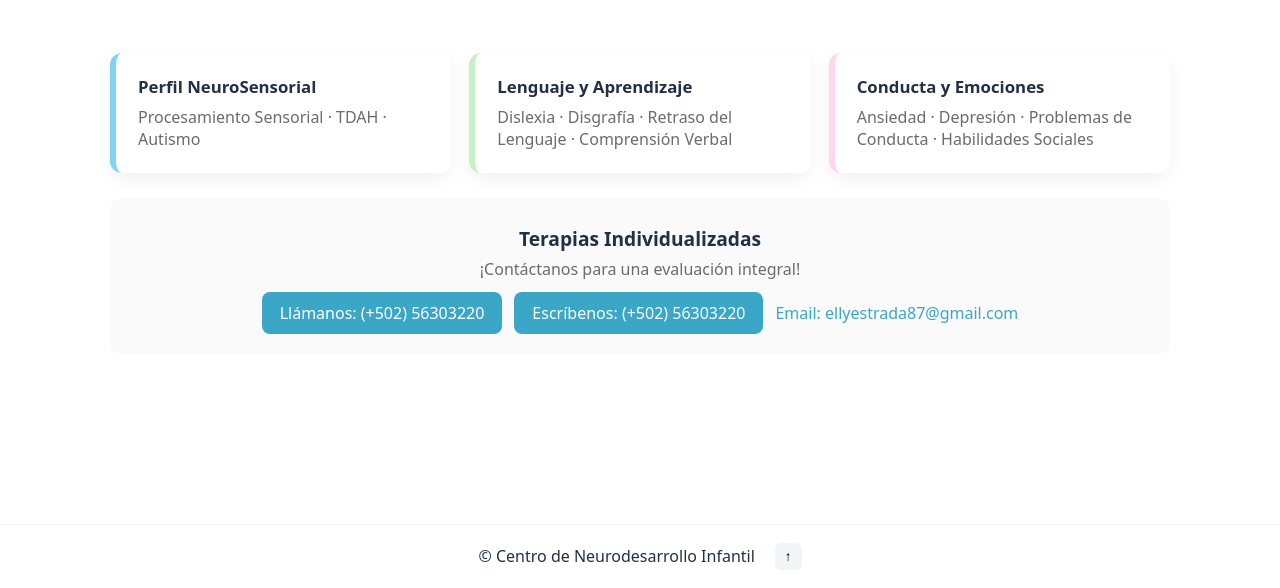
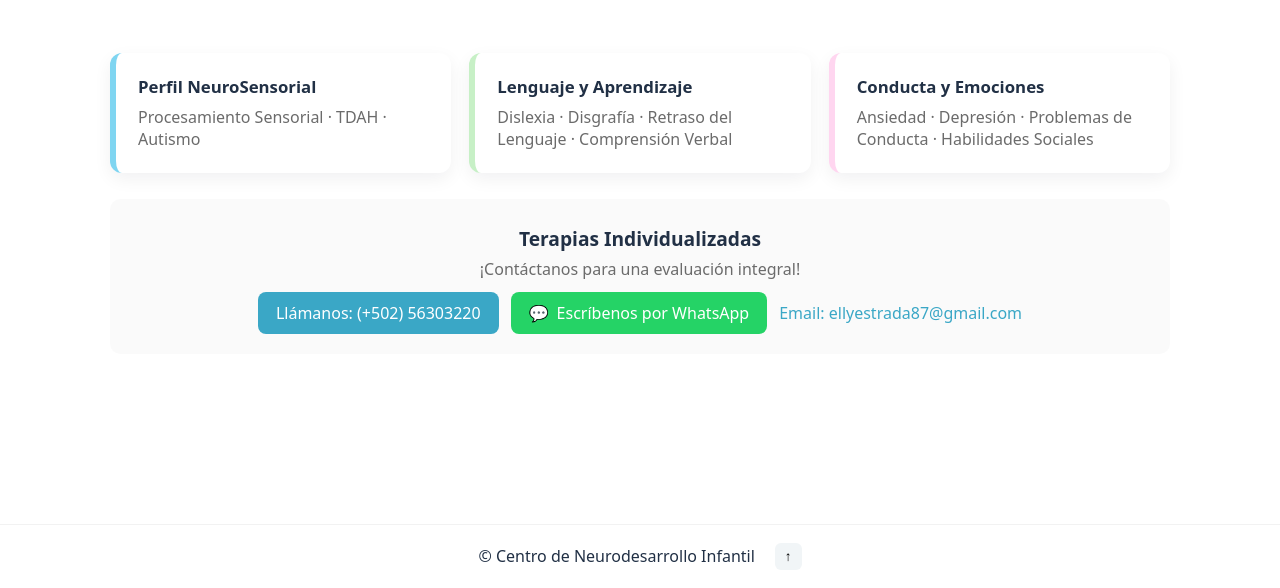
Before and after one commit to equilibrand/equilibra, a plain HTML site: page index.html in a window 1280 px wide. Shown: the part 320-908 px from the top of the page. Drawn offline with Linux system fonts and the light colour scheme.

Commit message:
boton Whatsapp verde oficial

```diff
--- a/assets/css/psicologia-landing.css
+++ b/assets/css/psicologia-landing.css
@@ -30,6 +30,9 @@ body{font-family:system-ui,-apple-system,Segoe UI,Roboto,'Helvetica Neue',Arial;
 .cta p{margin:6px 0;color:var(--muted)}
 .contact{display:flex;flex-direction:column;gap:12px;align-items:center;justify-content:center;width:100%;margin:12px auto 0;padding:0 20px}
 .btn{background:var(--accent);color:white;padding:10px 18px;border-radius:8px;text-decoration:none}
+.btn-whatsapp{background:#25D366;color:white;padding:10px 18px;border-radius:8px;text-decoration:none;display:inline-flex;align-items:center;gap:8px}
+.btn-whatsapp::before{content:"💬"}
+
 .link{color:var(--accent);text-decoration:none}
 
 .footer{margin-top:170px;padding:18px 20px;border-top:1px solid rgba(0,0,0,0.05)}
--- a/index.html
+++ b/index.html
@@ -41,7 +41,7 @@
         <p>¡Contáctanos para una evaluación integral!</p>
         <div class="contact">
           <a href="tel:+50256303220" class="btn">Llámanos: (+502) 56303220</a>
-          <a href="https://wa.me/50256303220?text=Hola%2C%20estoy%20interesado%20en%20una%20evaluaci%C3%B3n%20de%20neurodesarrollo%20para%20mi%20hijo(a)." class="btn">Escríbenos: (+502) 56303220</a>
+          <a href="https://wa.me/50256303220?text=Hola%2C%20estoy%20interesado%20en%20una%20evaluaci%C3%B3n%20de%20neurodesarrollo%20para%20mi%20hijo(a)." class="btn-whatsapp">Escríbenos por WhatsApp</a>
           <a href="mailto:ellyestrada87@gmail.com" class="link">Email: ellyestrada87@gmail.com</a>
         </div>
       </section>
```
